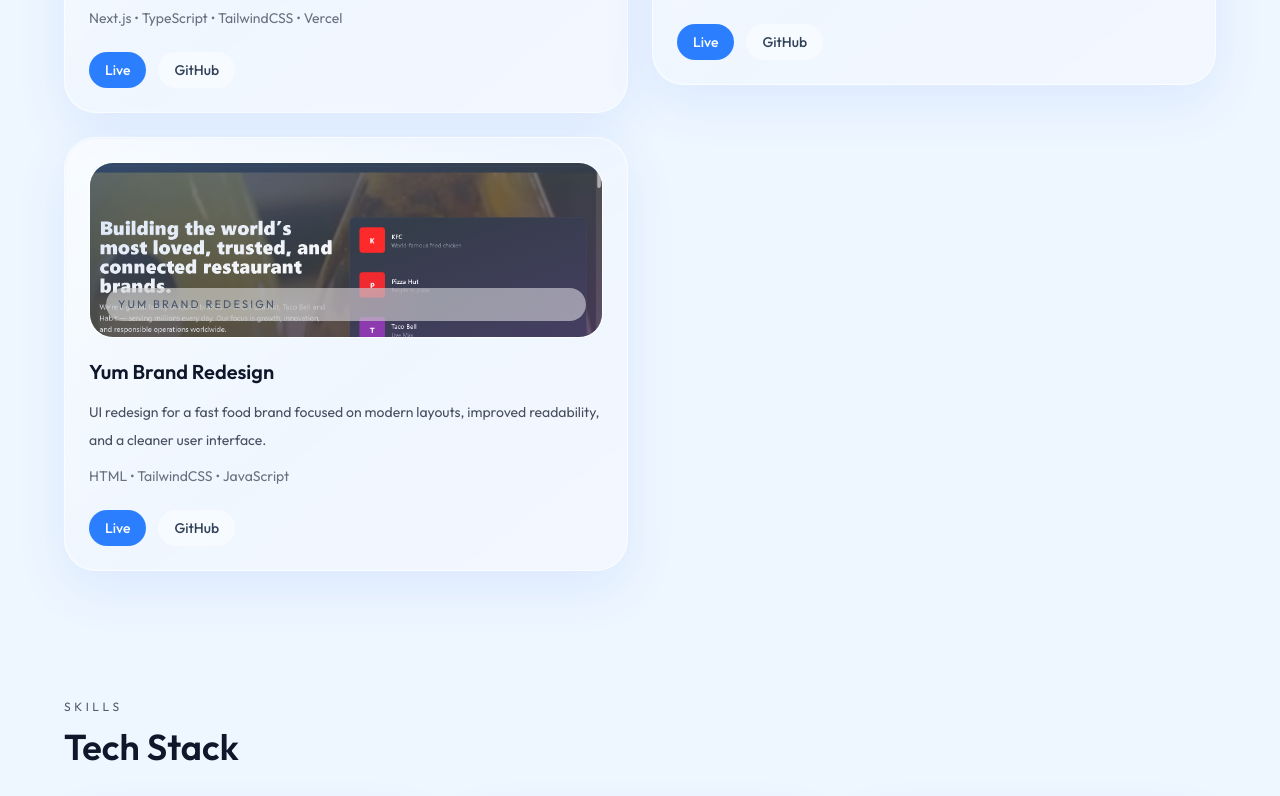
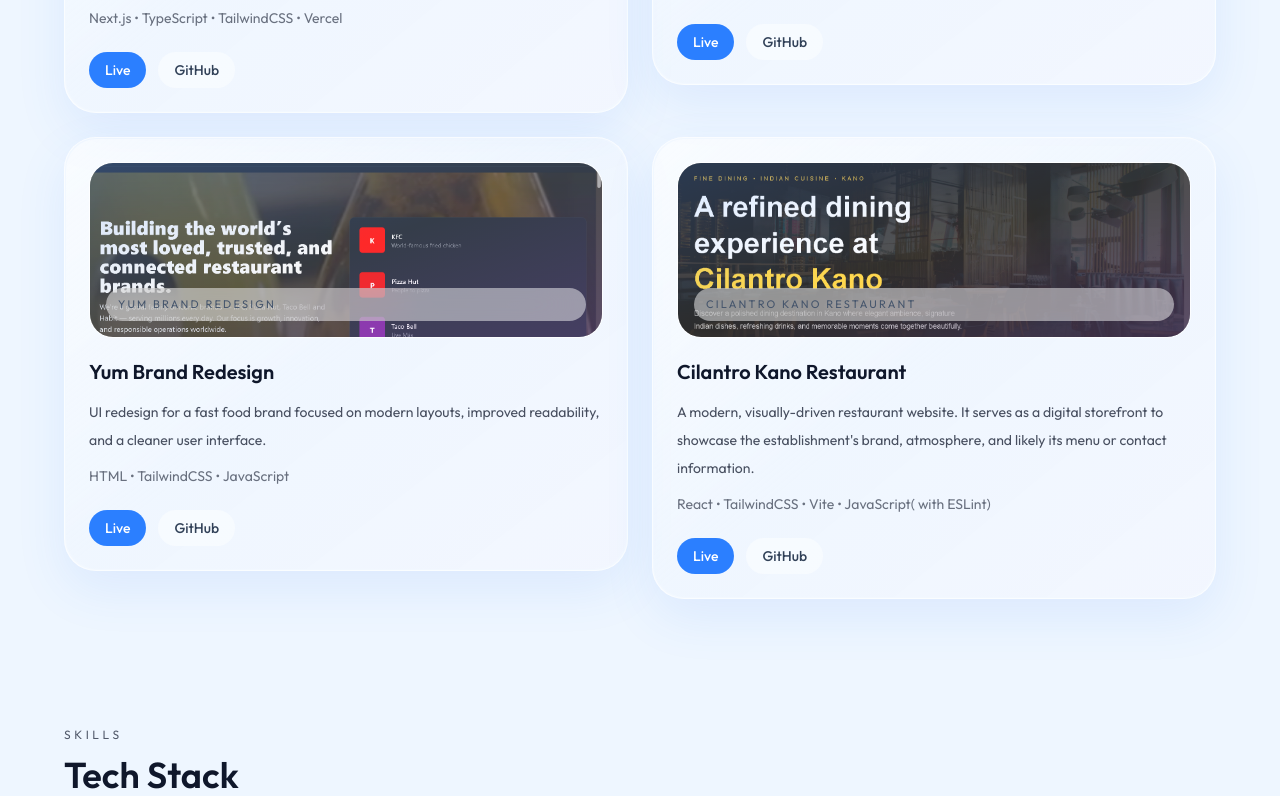
Before and after one commit to Godwinash/new-portfolio, a React (Vite) app: page / in a window 1280 px wide. Shown: the part 2687-3483 px from the top of the page. Built offline with nearby package versions, Linux system fonts and the light colour scheme.

Commit message:
Add Cilantro Kano Restaurant section to App component

```diff
--- a/src/App.jsx
+++ b/src/App.jsx
@@ -1373,6 +1373,97 @@
           </GlassCard>
         </motion.div>
       </StaggerItem>
+
+      <StaggerItem>
+        <motion.div
+          whileHover={{ y: -6, scale: 1.012 }}
+          transition={{ duration: 0.35, ease: sectionEase }}
+        >
+          <GlassCard theme={theme} className="group p-6">
+            <div className="space-y-5">
+              <div
+                className={cn(
+                  "relative h-44 overflow-hidden rounded-[1.5rem] border",
+                  theme === "light"
+                    ? "border-white/65 bg-white/28"
+                    : "border-white/10 bg-white/6"
+                )}
+              >
+                <img
+                  src="/images/cilantro-kano.png"
+                  alt="Cilantro Kano Restaurant preview"
+                  className="absolute inset-0 h-full w-full object-cover transition duration-700 group-hover:scale-105"
+                />
+
+                <div
+                  className={cn(
+                    "absolute inset-0",
+                    theme === "light" ? "bg-white/16" : "bg-black/20"
+                  )}
+                />
+
+                <div className="absolute inset-0 bg-gradient-to-br from-blue-500/18 via-transparent to-purple-500/14" />
+
+                <div className="absolute bottom-4 left-4 right-4">
+                  <div
+                    className={cn(
+                      "rounded-[1.1rem] px-3 py-2 text-[11px] uppercase tracking-[0.2em] backdrop-blur-xl",
+                      theme === "light"
+                        ? "bg-white/48 text-slate-600"
+                        : "bg-white/10 text-slate-200"
+                    )}
+                  >
+                    Cilantro Kano Restaurant
+                  </div>
+                </div>
+              </div>
+
+              <div className="space-y-3">
+                <h3 className="text-xl font-semibold">
+                  Cilantro Kano Restaurant
+                </h3>
+                <p className="text-sm leading-7 opacity-75">
+                  A modern, visually-driven restaurant website.
+                  It serves as a digital storefront to showcase the establishment's brand, atmosphere,
+                  and likely its menu or contact information.
+                </p>
+                <div className="text-sm opacity-60">
+                  React • TailwindCSS • Vite • JavaScript( with ESLint)
+                </div>
+              </div>
+
+              <div className="flex flex-wrap gap-3 pt-1">
+                <a
+                  href="https://cilantro-kano.vercel.app/"
+                  target="_blank"
+                  rel="noopener noreferrer"
+                  className={cn(
+                    "inline-flex rounded-full px-4 py-2 text-sm font-medium transition",
+                    theme === "light"
+                      ? "bg-blue-500 text-white hover:bg-blue-600"
+                      : "bg-blue-500/20 text-blue-100 hover:bg-blue-500/30"
+                  )}
+                >
+                  Live
+                </a>
+                <a
+                  href="https://github.com/Godwinash/cilantro-kano"
+                  target="_blank"
+                  rel="noopener noreferrer"
+                  className={cn(
+                    "inline-flex rounded-full px-4 py-2 text-sm font-medium transition",
+                    theme === "light"
+                      ? "bg-white/45 text-slate-700 hover:bg-white/70"
+                      : "bg-white/8 text-slate-200 hover:bg-white/12"
+                  )}
+                >
+                  GitHub
+                </a>
+              </div>
+            </div>
+          </GlassCard>
+        </motion.div>
+      </StaggerItem>
     </StaggerGroup>
   </div>
 </section>
```
